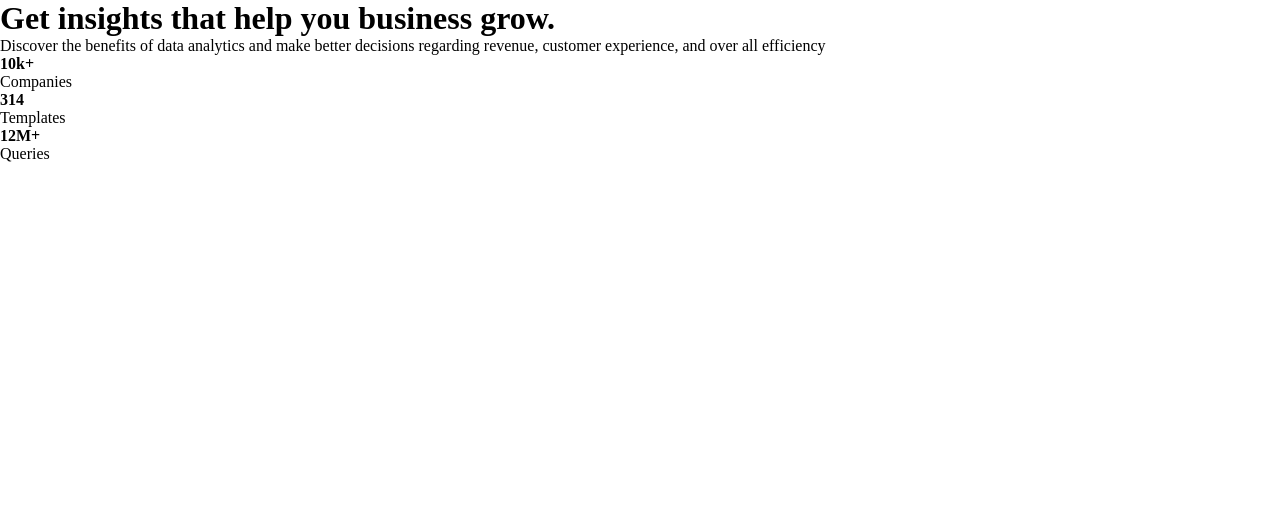
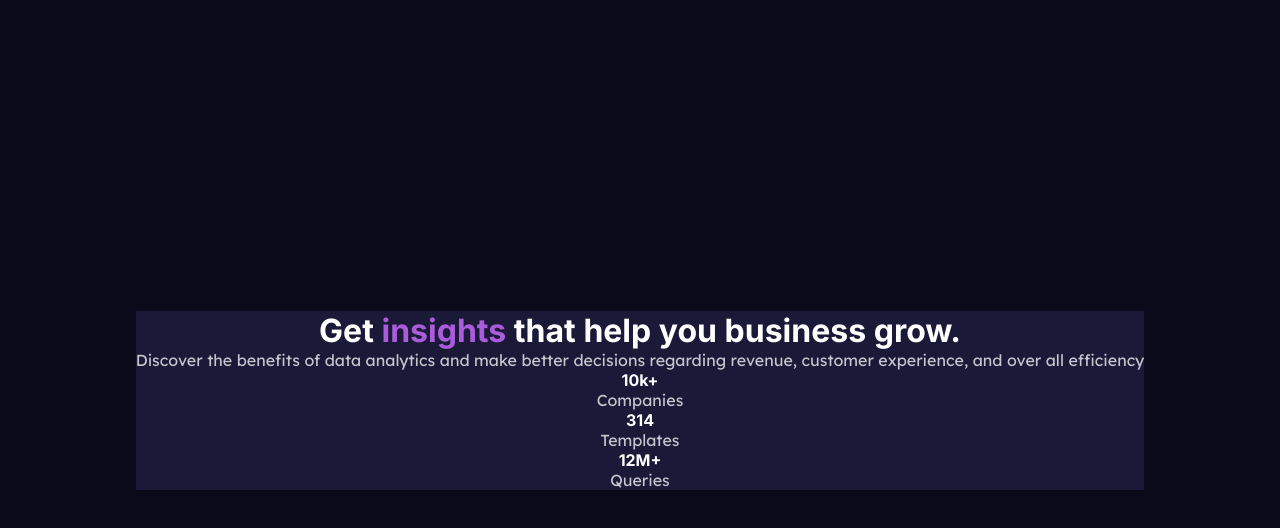
Before and after one commit to ol-berry01/fem-stats-preview-card, a website: page index.html in a window 1280 px wide. Drawn offline with Linux system fonts and the light colour scheme.

Commit message:
Base styles
Setup resets.scss:
- declared header element style rules
- declared paragraph element style rules
- declared span element style rules
- setup .container style rules

Setup card.scss:
- delcared .card style rules
- setup .card grid-template-areas
- declared .card-body grid-area
- declared .card-img grid-area

Updated main.scss:
- reordered imports
- imported card.scss

```diff
--- a/inc/scss/base/_resets.scss
+++ b/inc/scss/base/_resets.scss
@@ -3,3 +3,33 @@
   padding: 0;
   box-sizing: border-box;
 }
+
+h1,
+h2,
+h3,
+h4,
+h5,
+h6 {
+  color: $heading;
+  font-family: $font-inter;
+  font-weight: 700;
+}
+
+p {
+  color: $paragraph;
+  font-family: $font-lexend;
+}
+
+span {
+  color: $accent;
+}
+
+.container {
+  background: $background;
+  color: $paragraph;
+  min-height: 100vh;
+  padding: 5.5rem 1.5rem;
+  display: flex;
+  align-items: center;
+  justify-content: center;
+}
--- /dev/null
+++ b/inc/scss/components/_card.scss
@@ -0,0 +1,16 @@
+.card {
+  background: $card-bg;
+  display: grid;
+  grid-template-areas:
+    "image"
+    "content";
+
+  &-body {
+    text-align: center;
+    grid-area: content;
+  }
+
+  &-img {
+    grid-area: image;
+  }
+}
--- a/inc/scss/main.scss
+++ b/inc/scss/main.scss
@@ -1,8 +1,11 @@
+// variables
+@import "./base/variables";
+
 // resets
 @import "./base/resets.scss";
 
 // fonts
 @import "./base/fonts";
 
-// variables
-@import "./base/variables";
+// components
+@import "./components/card";
```
Also changed, not shown: inc/css/main.css.
